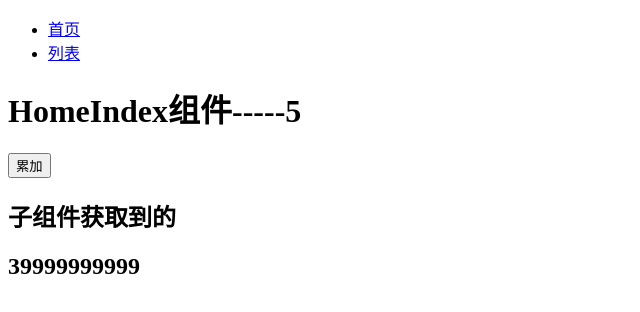
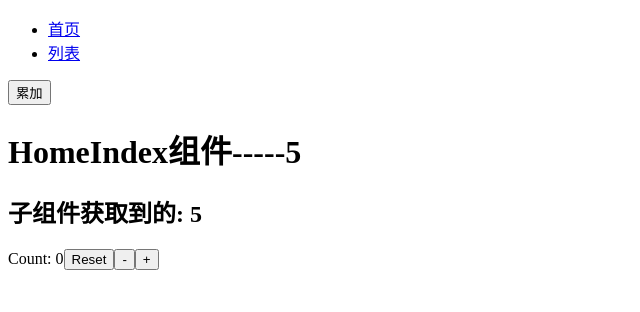
Before and after one commit to webxiu/react-admin, a React (Create React App) app: page / in a window 1280 px wide. Shown: the top 312 px of the page, without its empty margins (0-640 px from the left). Built offline with nearby package versions, Linux system fonts and the light colour scheme.

Commit message:
组件传值

```diff
--- a/src/pages/Child.js
+++ b/src/pages/Child.js
@@ -1,18 +1,12 @@
 import React, { useState , createContext , useContext } from 'react';
+import { CountContext,Counter } from './reducer';
 
 export default function Child(props) {
+    const count = useContext(CountContext)  //一句话就可以得到count
     return (
         <div>
-             <h2>子组件获取到的{props.value}</h2>
+             <h2>子组件获取到的: {count}</h2>
              <Counter></Counter>
         </div>
     )
 }
-
-function Counter(props){
-    // const count = useContext(CountContext)  //一句话就可以得到count
-    return (
-    // <h2>333333{count}</h2>
-    <h2>39999999999</h2>
-    )
-}
--- a/src/pages/HomeIndex.js
+++ b/src/pages/HomeIndex.js
@@ -1,20 +1,20 @@
-import React, { useState ,useEffect,createContext ,useContext } from 'react'
+import React, { useState, useEffect, createContext, useContext } from 'react'
 import Child from './Child';
-const CountContext = createContext()
+import { CountContext } from './reducer';
 function HomeIndex() {
-    const [count,setCount] = useState(5)
+    const [count, setCount] = useState(5)
 
-    useEffect(()=>{
-        console.log("HomeIndex组件",count);
-        return()=>{
-            console.log('首页卸载',count);
+    useEffect(() => {
+        console.log("HomeIndex组件", count);
+        return () => {
+            console.log('首页卸载', count);
         }
 
-    },[])
+    }, [])
     return (
         <div>
+            <button onClick={() => { setCount(count + 1) }}>累加</button>
             <h1>HomeIndex组件-----{count}</h1>
-            <button onClick={()=>{setCount(count+1)}}>累加</button>
             <CountContext.Provider value={count}>
                 <Child />
             </CountContext.Provider>
--- /dev/null
+++ b/src/pages/reducer.js
@@ -0,0 +1,42 @@
+import React, { createContext, useReducer } from 'react';
+
+const CountContext = createContext()
+
+function init(initialCount) {
+    return {count: 0};
+  }
+
+  function reducer(state, action) {
+    switch (action.type) {
+      case 'increment':
+        return {count: state.count + 1};
+      case 'decrement':
+        return {count: state.count - 1};
+      case 'reset':
+        return init(action.payload);
+      default:
+        throw new Error();
+    }
+  }
+
+  function Counter({initialCount}) {
+    const [state, dispatch] = useReducer(reducer, initialCount, init);
+    console.log(state);
+
+    return (
+    <>
+      Count: {state.count}
+      <button
+        onClick={() => dispatch({type: 'reset', payload: initialCount})}>
+        Reset
+      </button>
+      <button onClick={() => dispatch({type: 'decrement'})}>-</button>
+      <button onClick={() => dispatch({type: 'increment'})}>+</button>
+    </>
+  );
+}
+
+export {
+    Counter,
+    CountContext
+}
```
